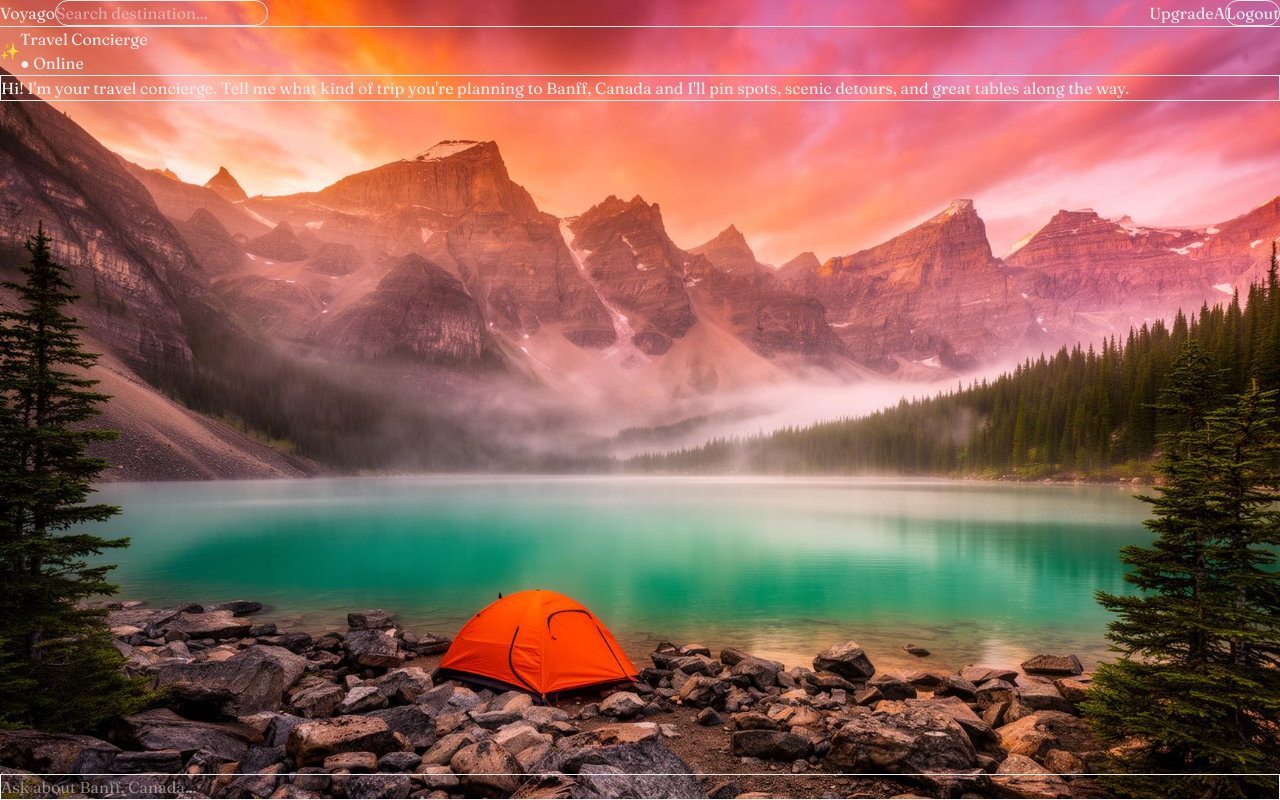
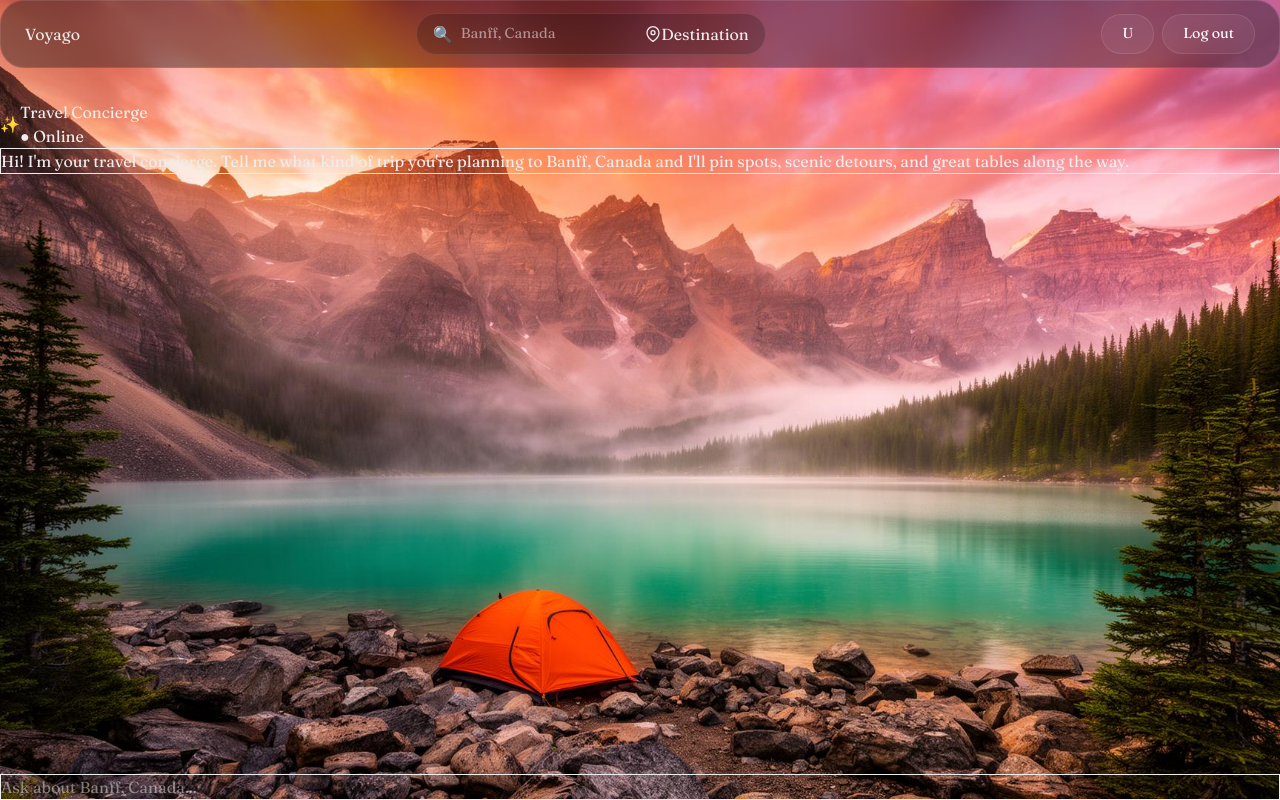
Before and after one commit to apekshananda/Travel-App, a Next.js app: page /dashboard in a window 1280 px wide. Built offline with nearby package versions, Linux system fonts and the light colour scheme.

Commit message:
Navbar functionality and css for navbar completed

```diff
--- a/app/globals.css
+++ b/app/globals.css
@@ -3,7 +3,7 @@
 @import "tailwindcss/preflight";
 @import "tailwindcss/utilities";
 
-
+/* 2. Global Base Styles */
 :root {
   --background: #0a0a0a;
   --foreground: #ededed;
@@ -17,7 +17,7 @@ body {
   min-height: 100vh;
 }
 
-/* 3. --- AUTH PAGE STYLES --- */
+/* 3. --- AUTH PAGE STYLES (ISOLATED) --- */
 .glass-effect {
   background: rgba(24, 24, 27, 0.35);
   backdrop-filter: blur(28px);
@@ -106,3 +106,58 @@ body {
   border-color: rgba(255, 255, 255, 0.3);
   background: rgba(0, 0, 0, 0.3);
 }
+
+/* 5. --- DASHBOARD NAVBAR --- */
+.nav-container {
+  display: flex;
+  justify-content: space-between;
+  align-items: center;
+  padding: 0.75rem 1.5rem;
+  background: rgba(24, 24, 27, 0.4);
+  backdrop-filter: blur(20px);
+  border: 1px solid rgba(255, 255, 255, 0.1);
+  border-radius: 1.5rem;
+  margin-bottom: 2rem;
+
+}
+
+.nav-search-wrapper {
+  display: flex;
+  align-items: center;
+  background: rgba(0, 0, 0, 0.2);
+  border: 1px solid rgba(255, 255, 255, 0.1);
+  border-radius: 2rem;
+  padding: 0.5rem 1rem;
+  width: 350px;
+}
+
+.nav-search-input {
+  background: transparent;
+  border: none;
+  outline: none;
+  color: white;
+  width: 100%;
+  font-size: 0.9rem;
+  margin-left: 0.5rem;
+}
+
+.nav-actions {
+  display: flex;
+  gap: 0.5rem;
+  align-items: center;
+}
+
+.nav-btn {
+  padding: 0.5rem 1.25rem;
+  border-radius: 2rem;
+  background: rgba(255, 255, 255, 0.05);
+  border: 1px solid rgba(255, 255, 255, 0.1);
+  color: white;
+  font-size: 0.9rem;
+  cursor: pointer;
+  transition: all 0.2s;
+}
+
+.nav-btn:hover {
+  background: rgba(255, 255, 255, 0.1);
+}
--- a/components/Navbar.tsx
+++ b/components/Navbar.tsx
@@ -1,22 +1,46 @@
+'use client';
+
+import { useRouter } from 'next/navigation';
+
 export default function Navbar() {
+  const router = useRouter();
+  const userEmail = "user@example.com";
+
+  const handleLogout = () => router.push('/');
+  const handleProfile = () => alert(`Logged in as: ${userEmail}`);
+
   return (
-    <header className="w-full flex items-center justify-between p-4 bg-white/5 backdrop-blur-md border-b border-white/10 text-white">
-      <div className="flex items-center gap-6">
-        <h1 className="text-xl font-bold">Voyago</h1>
-        {/* Search bar inside the header */}
-        <div className="relative w-96">
-          <input
-            className="w-full bg-white/10 py-2 px-4 rounded-full border border-white/10 text-sm"
-            placeholder="Search destination..."
-          />
+    <nav className="nav-container">
+
+        Voyago
+
+
+      {/* Center: Search Bar */}
+      <div className="nav-search-wrapper">
+        <span className="text-white/50m px-10">🔍</span>
+        <input
+          type="text"
+          placeholder="Banff, Canada"
+          className="nav-search-input"
+        />
+
+        <div className="flex items-center gap-1.5 px-3 ">
+          <svg xmlns="http://www.w3.org/2000/svg" width="16" height="16" viewBox="0 0 24 24" fill="none" stroke="currentColor" strokeWidth="2" strokeLinecap="round" strokeLinejoin="round">
+            <path d="M21 10c0 7-9 13-9 13s-9-6-9-13a9 9 0 0 1 18 0z"></path>
+            <circle cx="12" cy="10" r="3"></circle>
+          </svg>
+          <span className="text-xs">Destination</span>
         </div>
       </div>
 
-      <div className="flex items-center gap-4 text-sm">
-        <button className="bg-white/10 px-4 py-2 rounded-full">Upgrade</button>
-        <div className="w-8 h-8 rounded-full bg-white text-black flex items-center justify-center font-bold">A</div>
-        <button className="border border-white/20 px-4 py-2 rounded-full">Logout</button>
+
+      {/* Right: Actions */}
+      <div className="nav-actions">
+        <button className="nav-btn" onClick={handleProfile}>
+          {userEmail.charAt(0).toUpperCase()}
+        </button>
+        <button className="nav-btn" onClick={handleLogout}>Log out</button>
       </div>
-    </header>
+    </nav>
   );
 }
```
